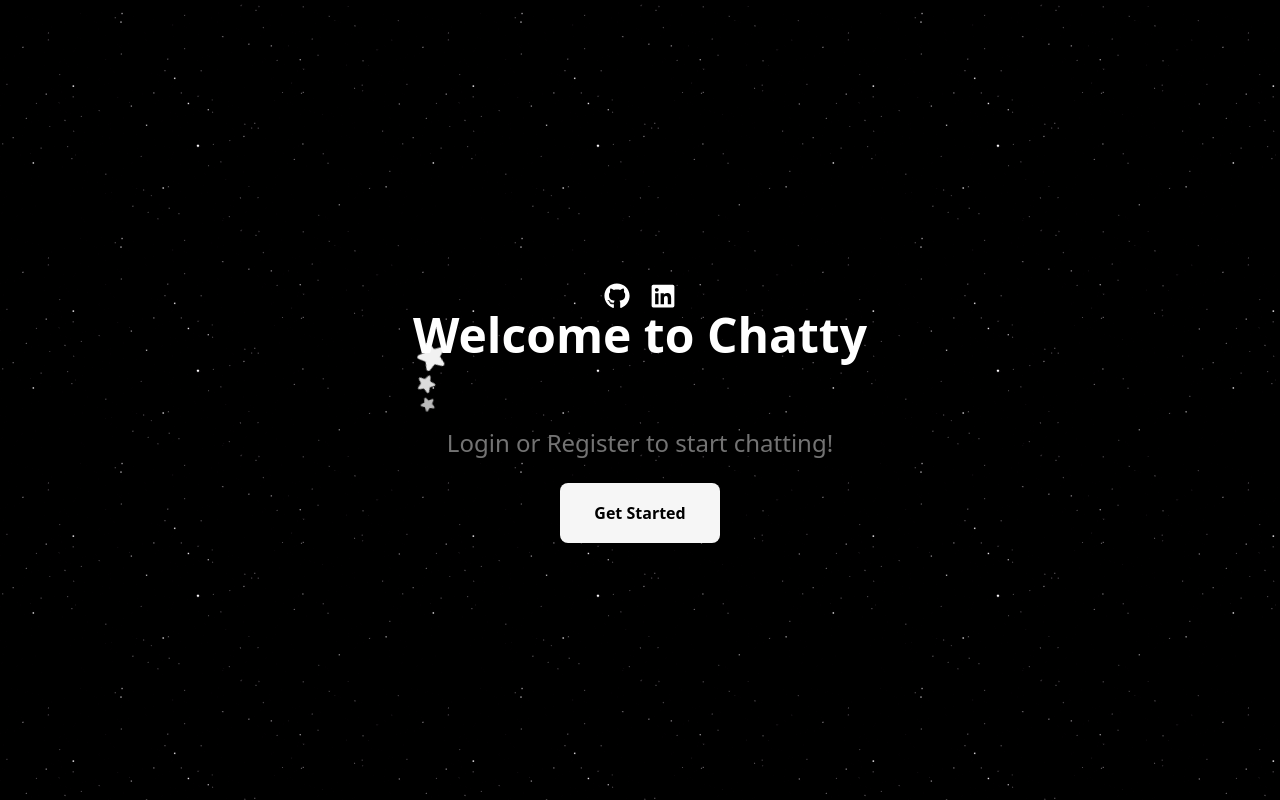
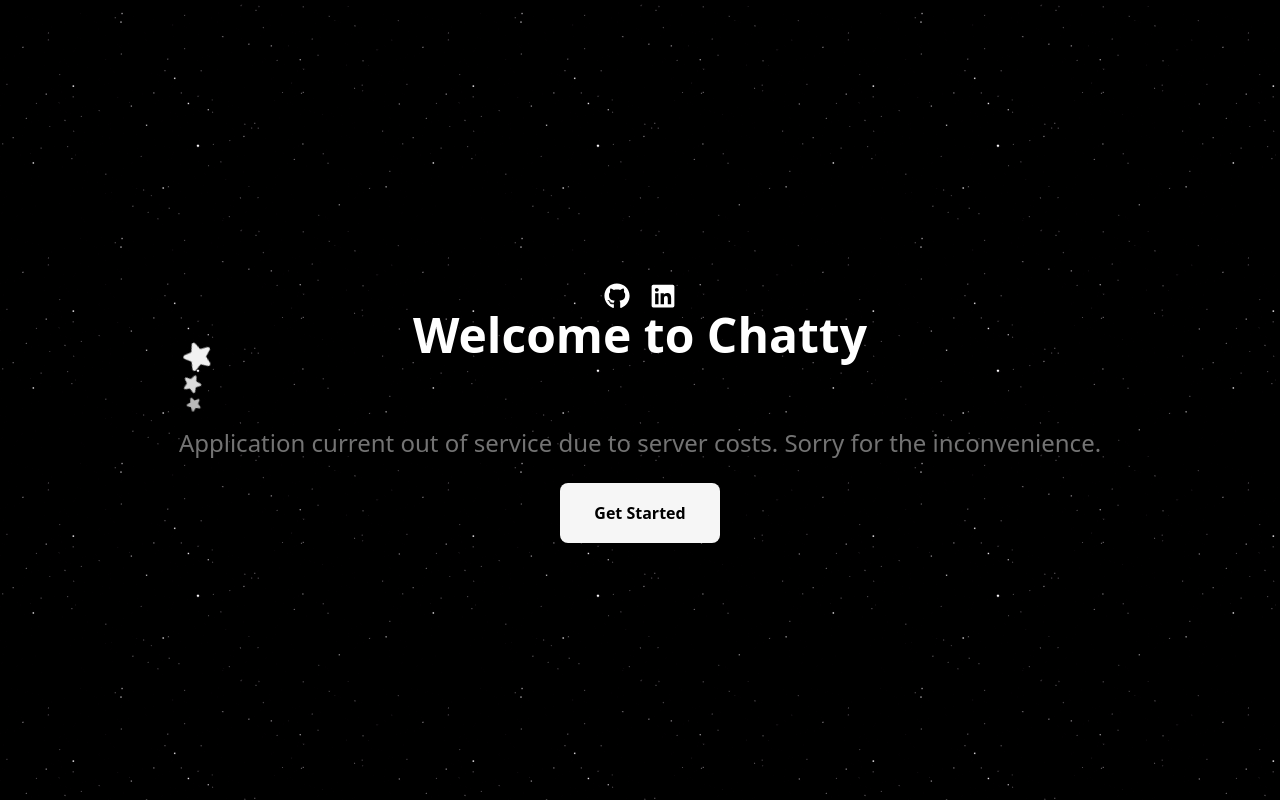
Before and after one commit to EthanGreatorex/Chatty, a React (Vite) app in the folder client/: page / in a window 1280 px wide. Built offline with nearby package versions, Linux system fonts and the light colour scheme.

Commit message:
Updated home page.

```diff
--- a/client/src/pages/Home.jsx
+++ b/client/src/pages/Home.jsx
@@ -24,7 +24,8 @@ export default function Home() {
           <h1 className="text-5xl text-white font-bold">Welcome to Chatty</h1>
           <Loader />
           <h3 className="text-neutral-500 text-2xl mb-6">
-            Login or Register to start chatting!
+            Application current out of service due to server costs. Sorry for the
+            inconvenience.
           </h3>{" "}
           <button
             className="btn"
```
